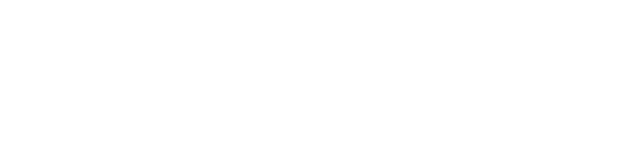
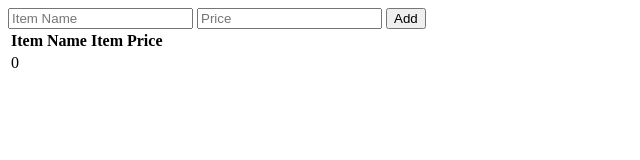
Before and after one commit to acciojob/shopping-cart-2-Ashishr944, a website: page main.html in a window 1280 px wide. Shown: the whole page, without its empty margins (0-640 px from the left). Drawn offline with Linux system fonts and the light colour scheme.

Commit message:
created a submission

```diff
--- a/main.html
+++ b/main.html
@@ -8,6 +8,25 @@
 
 <body>
 	<!-- the entire body must be written by student -->
+	<div>
+        <input type="text" id="item-name-input" placeholder="Item Name">
+        <input type="number" id="item-price-input" placeholder="Price">
+        <button id="add-btn">Add</button>
+    </div>
+
+    <table>
+        <thead>
+            <tr>
+                <th>Item Name</th>
+                <th>Item Price</th>
+            </tr>
+        </thead>
+        <tbody id="cart-body">
+            <tr>
+                <td colspan="2" data-ns-test="grandTotal">0</td>
+            </tr>
+        </tbody>
+    </table>
     <script type="text/javascript" src="./script.js">
 </script>
 
```
